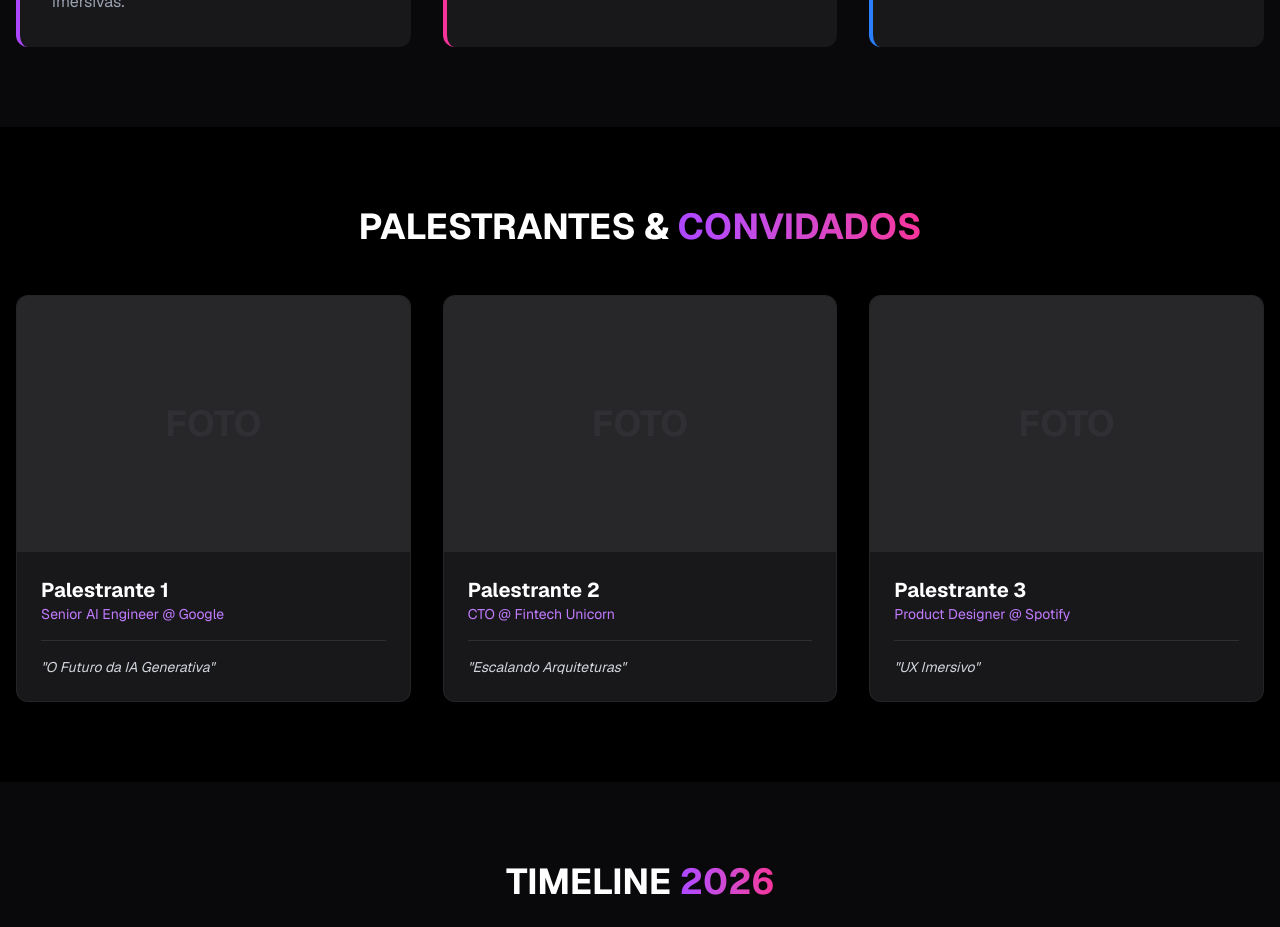
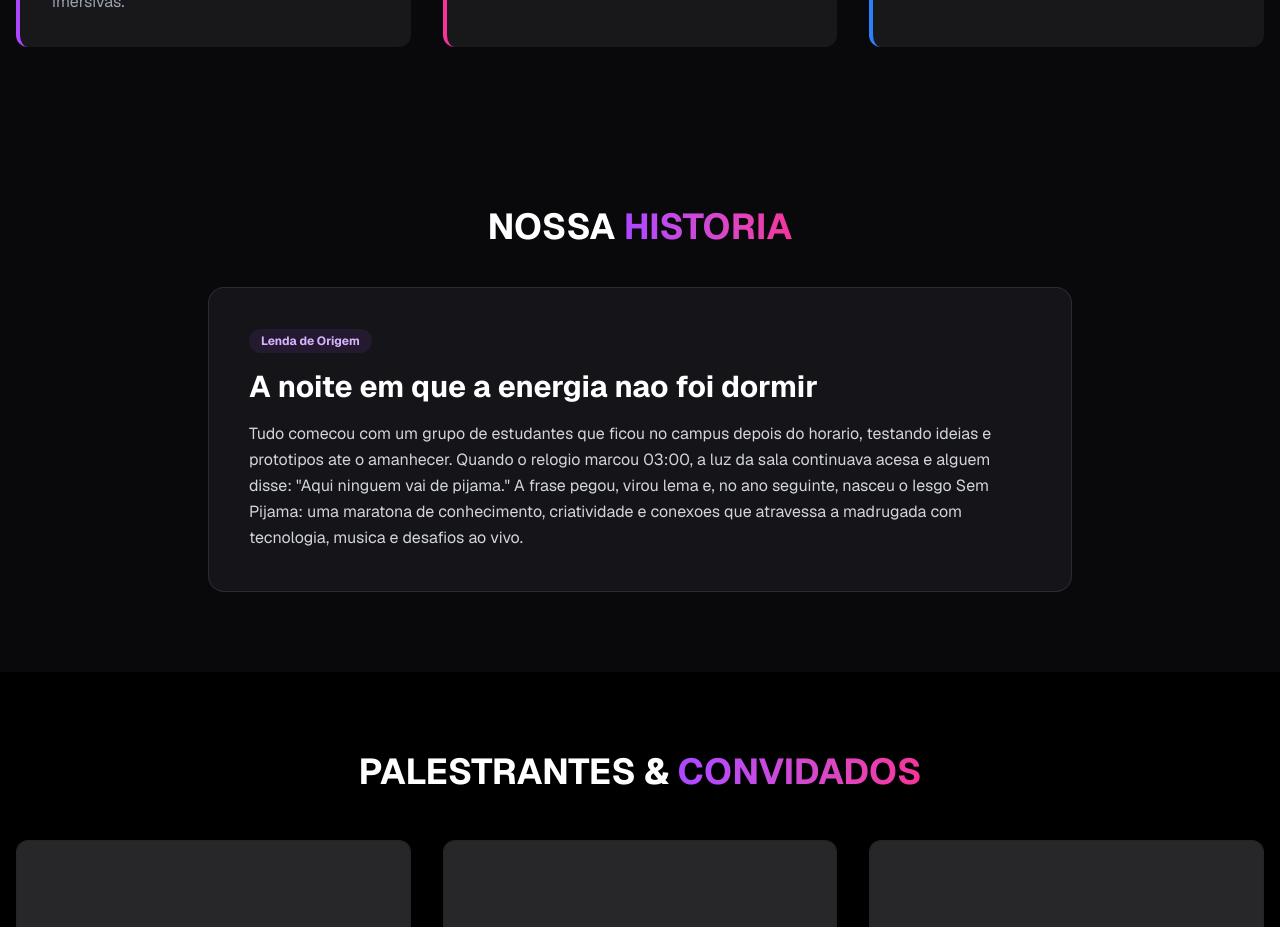
Before and after one commit to VITORHUGORDM/app-IesgoSemPijama, a Next.js app: page / in a window 1280 px wide. Shown: the part 1680-2607 px from the top of the page. Built offline with nearby package versions, Linux system fonts and the light colour scheme.

Commit message:
Adding the history

```diff
--- /dev/null
+++ b/src/app/componentes/History.tsx
@@ -0,0 +1,34 @@
+import React from "react";
+
+export default function History() {
+	return (
+		<section id="historia" className="py-20 bg-zinc-950 text-white">
+			<div className="container mx-auto px-4 max-w-4xl">
+				<h2 className="text-4xl font-bold mb-10 text-center">
+					NOSSA{" "}
+					<span className="bg-gradient-to-r from-purple-500 via-pink-500 to-blue-500 bg-[length:200%_200%] bg-clip-text text-transparent animate-gradient">
+						HISTORIA
+					</span>
+				</h2>
+
+				<div className="bg-zinc-900/90 border border-white/10 rounded-2xl p-8 md:p-10 backdrop-blur hover:border-purple-500 transition-all duration-300 hover:shadow-[0_0_28px_rgba(168,85,247,0.55)]">
+					<div className="inline-flex items-center gap-2 bg-purple-500/10 text-purple-300 text-xs font-bold px-3 py-1 rounded-full mb-4">
+						Lenda de Origem
+					</div>
+					<h3 className="text-2xl md:text-3xl font-bold mb-4">
+						A noite em que a energia nao foi dormir
+					</h3>
+					<p className="text-gray-300 leading-relaxed">
+						Tudo comecou com um grupo de estudantes que ficou no campus depois
+						do horario, testando ideias e prototipos ate o amanhecer. Quando o
+						relogio marcou 03:00, a luz da sala continuava acesa e alguem disse:
+						"Aqui ninguem vai de pijama." A frase pegou, virou lema e, no ano
+						seguinte, nasceu o Iesgo Sem Pijama: uma maratona de conhecimento,
+						criatividade e conexoes que atravessa a madrugada com tecnologia,
+						musica e desafios ao vivo.
+					</p>
+				</div>
+			</div>
+		</section>
+	);
+}
--- a/src/app/componentes/Speakers.tsx
+++ b/src/app/componentes/Speakers.tsx
@@ -35,7 +35,7 @@ export default function Speakers() {
         {SPEAKERS.map((speaker, idx) => (
           <div
             key={idx}
-            className="group relative overflow-hidden rounded-xl bg-zinc-900 border border-white/5"
+            className="group relative overflow-hidden rounded-xl bg-zinc-900 border border-white/5 transition-all duration-300 hover:scale-105 transform hover:border-purple-500 hover:shadow-[0_0_28px_rgba(168,85,247,0.55)]"
           >
             <div className="h-64 bg-zinc-800 relative">
               <div className="w-full h-full flex items-center justify-center text-zinc-600 bg-zinc-800">
--- a/src/app/page.tsx
+++ b/src/app/page.tsx
@@ -7,6 +7,7 @@ import Hero from "../app/componentes/Hero";
 import InfoCards from "../app/componentes/InfoCards";
 import Countdown from "../app/componentes/Countdown";
 import Purpose from "../app/componentes/Purpose";
+import History from "../app/componentes/History";
 import Speakers from "../app/componentes/Speakers";
 import Schedule from "../app/componentes/Schedule";
 import Store from "../app/componentes/Store";
@@ -47,6 +48,7 @@ export default function Home() {
       <InfoCards />
       <Countdown />
       <Purpose />
+      <History />
       <Speakers />
       <Schedule />
       <Store onAddToCart={addToCart} />
```
